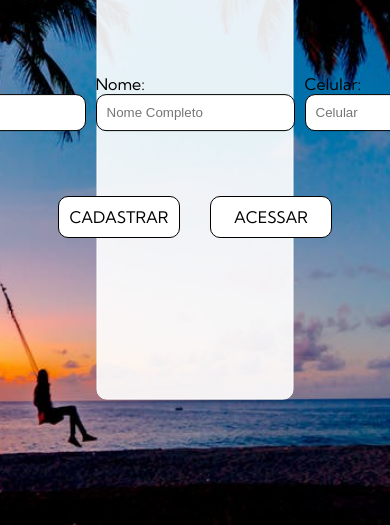
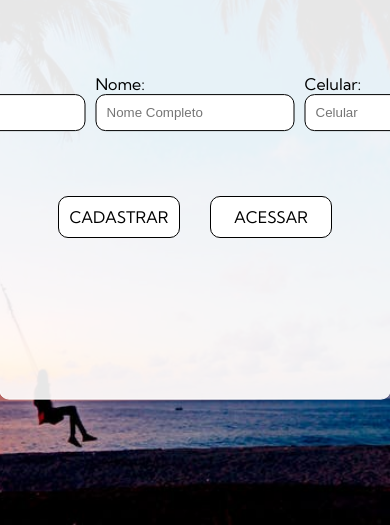
Before and after one commit to JonataRossanttles/crud, a plain HTML site: page index.html in a window 390 px wide. Shown: the part 319-844 px from the top of the page. Drawn offline with Linux system fonts and the light colour scheme; no server answers.

Commit message:
Add files via upload

```diff
--- a/style.css
+++ b/style.css
@@ -24,7 +24,7 @@ body{
 }
 .label{
     font-family: 'Kumbh Sans', sans-serif;
-    margin-right: 5px;
+    margin-bottom: 30px;
 }
 .container-cadastro{
     position: absolute;
@@ -113,3 +113,8 @@ p{
     top: -20px;
     right: 0px;
 }
+@media  screen and (max-width:1200px){
+.container-cadastro{
+    width: 100%;
+}
+}
```
